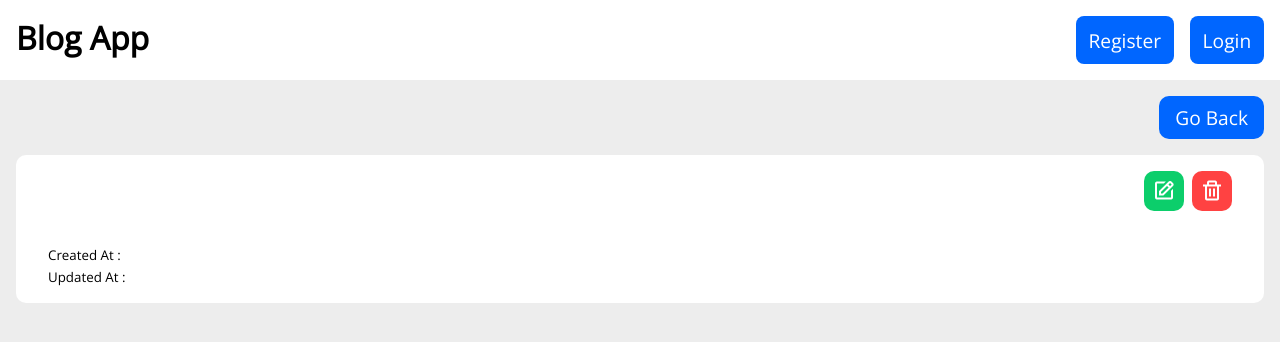
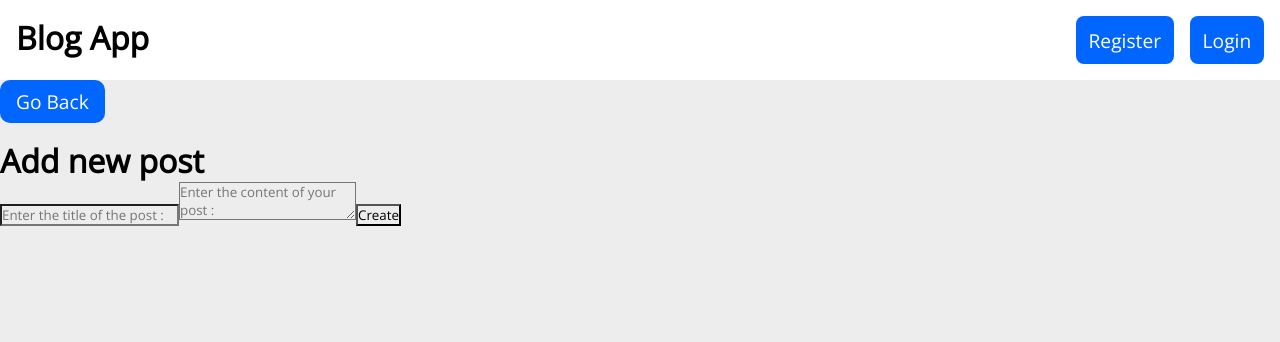
Before and after one commit to VRYeshwanth/Blog-Post-App, a React (Vite) app in the folder frontend/: page /posts/create in a window 1280 px wide. Shown: the top 342 px of the page. Built offline with nearby package versions, Linux system fonts and the light colour scheme; no server answers.

Commit message:
Setup CreatePost.jsx page

```diff
--- a/frontend/src/App.jsx
+++ b/frontend/src/App.jsx
@@ -5,6 +5,7 @@ import HomePage from "./pages/HomePage";
 import Navbar from "./components/Navbar";
 import Notification from "./components/Notification";
 import PostDetails from "./pages/PostDetails";
+import CreatePost from "./pages/CreatePost";
 
 export default function App() {
     return (
@@ -16,6 +17,7 @@ export default function App() {
                 <Route path="/register" element={<Register />} />
                 <Route path="/login" element={<Login />} />
                 <Route path="/posts/:id" element={<PostDetails />} />
+                <Route path="/posts/create" element={<CreatePost />} />
             </Routes>
         </BrowserRouter>
     );
--- /dev/null
+++ b/frontend/src/pages/CreatePost.jsx
@@ -0,0 +1,25 @@
+import { useNavigate } from "react-router-dom";
+export default function CreatePost() {
+    const navigate = useNavigate();
+
+    return (
+        <div className="create-post-page">
+            <div className="back-btn-holder">
+                <button className="back-btn" onClick={() => navigate("/")}>
+                    Go Back
+                </button>
+            </div>
+            <div className="create-view">
+                <h1 className="create-form-heading">Add new post</h1>
+                <form method="post" className="create-form">
+                    <input
+                        type="text"
+                        placeholder="Enter the title of the post :"
+                    />
+                    <textarea placeholder="Enter the content of your post :"></textarea>
+                    <button>Create</button>
+                </form>
+            </div>
+        </div>
+    );
+}
```
